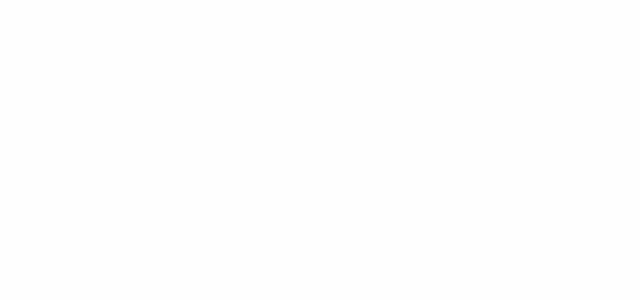
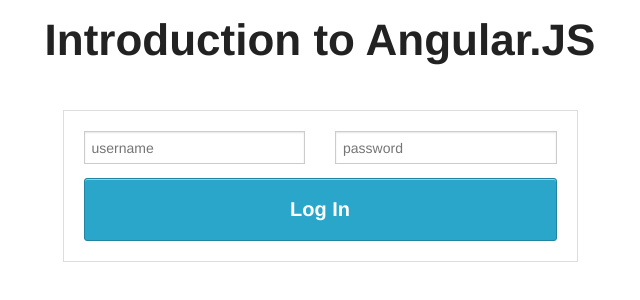
Before and after one commit to davemo/intro-to-angularjs, a plain HTML site: page index.html at #!/login in a window 1280 px wide. Shown: the whole page, without its empty margins (320-960 px from the left). Drawn offline with nearby package versions, Linux system fonts and the light colour scheme.

Commit message:
Step 2 - routing, ng-view, $routeProvider, controller - describe the purpose of the controller - describe how angular can pull and render templates

```diff
--- a/app/js/app.js
+++ b/app/js/app.js
@@ -0,0 +1,14 @@
+angular.module("app", []).config(function($routeProvider) {
+
+  $routeProvider.when('/login', {
+    templateUrl: 'login.html',
+    controller: 'LoginController'
+  });
+
+  $routeProvider.otherwise({ redirectTo: '/login' });
+
+});
+
+angular.module("app").controller("LoginController", function($scope) {
+
+});
--- a/index.html
+++ b/index.html
@@ -1,15 +1,21 @@
 <!doctype html>
-<html lang="en">
+<html lang="en" ng-app="app">
 <head>
   <meta charset="UTF-8">
   <title>An Introduction to Angular.JS</title>
   <link rel="stylesheet" href="vendor/css/normalize.css">
-  <link rel="stylesheet" href="vendor/css/foundation.css">
+  <link rel="stylesheet" href="vendor/css/foundation.min.css">
   <link rel="stylesheet" href="app/css/style.css">
-
+  <script src="vendor/js/angular.js"></script>
   <script src="app/js/app.js"></script>
 </head>
 <body>
+  <div class="row">
+    <div class="large-12">
+      <h1>Introduction to Angular.JS</h1>
+      <div id="view" ng-view></div>
+    </div>
+  </div>
   <!-- We are going to build a very simple web application that allows users to login, logout, and view a couple of nice pictures that demonstrate a few of AngularJS features. -->
 
   <!-- Things we want to cover today: -->
--- /dev/null
+++ b/login.html
@@ -0,0 +1,22 @@
+<div id="login" class="row">
+  <div class="large-6 large-offset-3">
+    <form>
+      <fieldset class="radius">
+        <div class="row">
+          <div class="large-6 columns">
+            <input type="text" name="username" placeholder="username"/>
+          </div>
+            <div class="large-6 columns">
+            <input type="password" name="password" placeholder="password"/>
+          </div>
+        </div>
+
+        <div class="row">
+          <div class="large-12 columns">
+            <button type="submit" class="button large expand radius">Log In</button>
+          </div>
+        </div>
+      </fieldset>
+    </form>
+  </div>
+</div>
```
Also changed, not shown: 1 other file.
